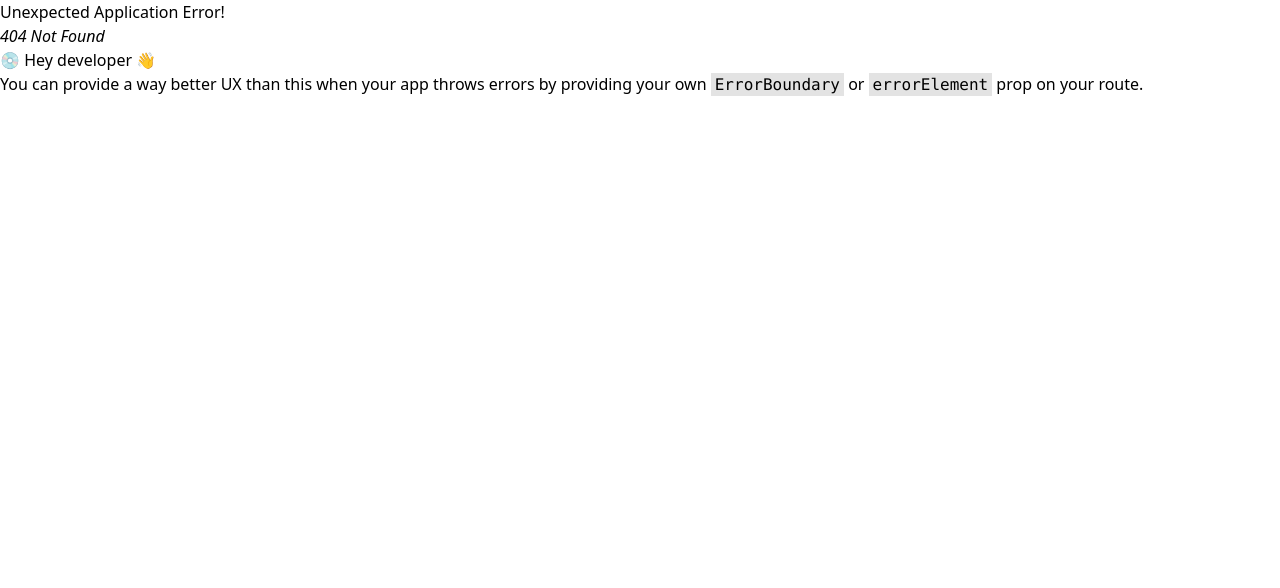
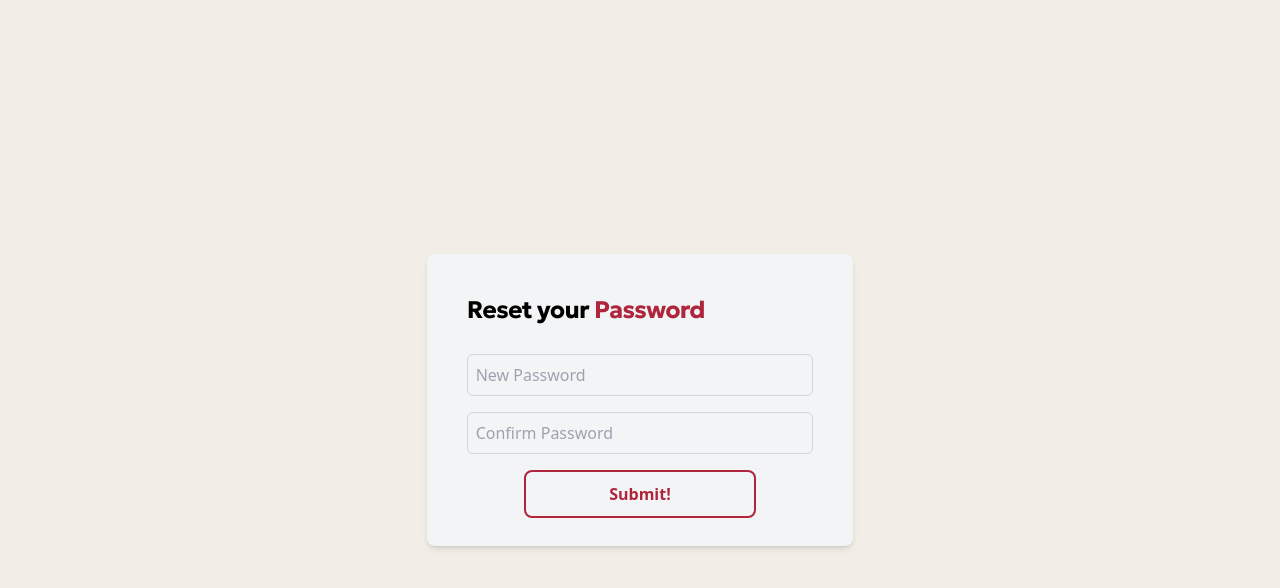
Before and after one commit to sijirama/orbital, a React (Vite) app: page /resetpassword/1 in a window 1280 px wide. Before the commit this address had no page. Shown: the top 588 px of the page. Built offline with nearby package versions, Linux system fonts and the light colour scheme.

Commit message:
fix:auth margin, feat:resetpassword

```diff
--- a/src/Pages/ForgotPassword.tsx
+++ b/src/Pages/ForgotPassword.tsx
@@ -39,7 +39,7 @@ export default function ForgotPassword() {
         <main className=" w-full min-h-screen flex ">
             <section className="w-0"></section>
             <section className=" w-full  bg-mylightpink flex justify-center items-center">
-                <div className="w-2/3 md:w-2/3 lg:w-1/3 bg-mylightgray px-5 md:px-7  lg:px-10 py-5 rounded-lg shadow-md">
+                <div className="w-5/6 md:w-2/3 lg:w-1/3 bg-mylightgray px-5 md:px-7  lg:px-10 py-5 rounded-lg shadow-md">
                     <p className="font-bold text-lg lg:text-2xl my-4 lg:my-5 font-geologica -tracking-wide">
                         Enter your <span className="text-mydarkred"> Email</span>
                     </p>
--- a/src/Pages/Register.tsx
+++ b/src/Pages/Register.tsx
@@ -51,7 +51,7 @@ export default function Register() {
                 <img className="w-full h-full object-cover object-center" src="registerbg.jpg" alt="" />
             </section>
             <section className=" w-full md:w-2/3 lg:w-1/2 bg-mylightpink flex justify-center items-center">
-                <div className="w-2/3 md:w-2/3 bg-mylightgray px-5 md:px-7 lg:px-10 py-5 rounded-lg shadow-md">
+                <div className="w-5/6 md:w-2/3 bg-mylightgray px-5 md:px-7 lg:px-10 py-5 rounded-lg shadow-md">
                     <p className="font-bold text-lg lg:text-2xl my-4 lg:my-6 font-geologica -tracking-wide">
                         Welcome to <span className="text-mydarkred"> Orbital</span>
                     </p>
--- a/src/Pages/ResetPassword.tsx
+++ b/src/Pages/ResetPassword.tsx
@@ -0,0 +1,97 @@
+import { useResetPasswordMutation } from '../Store/slices/userApiSlice'
+import { Formik, Form, Field, ErrorMessage } from 'formik'
+import { UserResetPasswordType } from '../Types/User'
+//import { Link } from 'react-router-dom'
+
+const initialState: UserResetPasswordType = {
+    password: '',
+    confirmPassword: ''
+}
+
+export default function ResetPassword() {
+    const [submit, { isLoading }] = useResetPasswordMutation()
+    //const navigate = useNavigate()
+
+    const handleSubmit = async (user: UserResetPasswordType) => {
+        const { password, confirmPassword } = user
+        try {
+            if (password !== confirmPassword) {
+                throw new Error('Pasword do not match')
+            }
+            const response = await submit({ password }).unwrap()
+            console.log(response)
+            //navigate('/signin')
+        } catch (error) {
+            console.error(error)
+        }
+    }
+
+    const validate = (values: UserResetPasswordType) => {
+        const errors: UserResetPasswordType | any = {}
+        if (!values.password) {
+            errors.password = 'Password is Required'
+        }
+        return errors
+    }
+
+    return (
+        <main className=" w-full min-h-screen flex ">
+            <section className="w-0"></section>
+            <section className=" w-full  bg-mylightpink flex justify-center items-center">
+                <div className="w-5/6 md:w-2/3 lg:w-1/3 bg-mylightgray px-5 md:px-7  lg:px-10 py-5 rounded-lg shadow-md">
+                    <p className="font-bold text-lg lg:text-2xl my-4 lg:my-5 font-geologica -tracking-wide">
+                        Reset your <span className="text-mydarkred"> Password</span>
+                    </p>
+                    <Formik
+                        initialValues={initialState}
+                        validate={(values) => validate(values)}
+                        onSubmit={(values, { setSubmitting }) => {
+                            console.log(setSubmitting)
+                            handleSubmit(values)
+                        }}
+                    >
+                        {({ isSubmitting }) => (
+                            <Form className="flex flex-col bg-mylightgray ">
+                                <Field
+                                    className="bg-mylightgray font-light focus:outline-none p-1 md:p-2 my-1 md:my-2 border border-gray-300 rounded-md"
+                                    placeholder="New Password"
+                                    type="password"
+                                    name="password"
+                                />
+                                <ErrorMessage
+                                    className="text-red-700 font-semibold text-xs"
+                                    name="password"
+                                    component="div"
+                                />
+
+                                <Field
+                                    className="bg-mylightgray font-light focus:outline-none p-1 md:p-2 my-1 md:my-2 border border-gray-300 rounded-md"
+                                    placeholder="Confirm Password"
+                                    type="password"
+                                    name="password"
+                                />
+                                <ErrorMessage
+                                    className="text-red-700 font-semibold text-xs"
+                                    name="confirmPassword"
+                                    component="div"
+                                />
+
+                                <div className="flex gap-1 items-center justify-center">
+                                    <button
+                                        className={`text-mydarkred font-bold border-2 border-mydarkred rounded-lg w-1/2 md:w-2/3 my-2 h-12 ${
+                                            isSubmitting && isLoading && 'opacity-25'
+                                        }`}
+                                        type="submit"
+                                        disabled={isLoading}
+                                    >
+                                        {isLoading ? 'Submitting' : 'Submit!'}
+                                    </button>
+                                </div>
+                            </Form>
+                        )}
+                    </Formik>
+                </div>
+            </section>
+        </main>
+    )
+}
--- a/src/Pages/SignIn.tsx
+++ b/src/Pages/SignIn.tsx
@@ -48,7 +48,7 @@ export default function SignIn() {
                 <img className="w-full h-full object-cover object-center" src="registerbg.jpg" alt="" />
             </section>
             <section className=" w-full md:w-2/3 lg:w-1/2 bg-mylightpink flex justify-center items-center">
-                <div className="w-2/3 md:w-2/3 bg-mylightgray px-5 md:px-7  lg:px-10 py-5 rounded-lg shadow-md">
+                <div className="w-5/6 md:w-2/3 bg-mylightgray px-5 md:px-7  lg:px-10 py-5 rounded-lg shadow-md">
                     <p className="font-bold text-lg lg:text-2xl my-4 lg:my-6 font-geologica -tracking-wide">
                         Welcome back to <span className="text-mydarkred"> Orbital</span>
                     </p>
--- a/src/Store/slices/userApiSlice.ts
+++ b/src/Store/slices/userApiSlice.ts
@@ -31,8 +31,21 @@ export const UserApiSLice = apiSlice.injectEndpoints({
                 method: 'POST',
                 body: data
             })
+        }),
+        resetPassword: builder.mutation({
+            query: (data) => ({
+                url: `${USER_URL}resetPassword`,
+                method: 'POST',
+                body: data
+            })
         })
     })
 })
 
-export const { useCheckHealthQuery, useLoginMutation, useRegisterMutation, useForgotPasswordMutation } = UserApiSLice
+export const {
+    useCheckHealthQuery,
+    useLoginMutation,
+    useRegisterMutation,
+    useForgotPasswordMutation,
+    useResetPasswordMutation
+} = UserApiSLice
--- a/src/Types/User.ts
+++ b/src/Types/User.ts
@@ -10,6 +10,11 @@ export interface UserAuthenticationType {
     password: string
 }
 
+export interface UserResetPasswordType {
+    password: string
+    confirmPassword: string
+}
+
 export interface UserForgotPasswordType {
     email: string
 }
--- a/src/main.tsx
+++ b/src/main.tsx
@@ -10,6 +10,7 @@ import HomePage from './Pages/HomePage.tsx'
 import Register from './Pages/Register.tsx'
 import SignIn from './Pages/SignIn.tsx'
 import ForgotPassword from './Pages/ForgotPassword.tsx'
+import ResetPassword from './Pages/ResetPassword.tsx'
 
 const router = createBrowserRouter(
     createRoutesFromElements(
@@ -18,6 +19,7 @@ const router = createBrowserRouter(
             <Route path="/register" element={<Register />} />
             <Route path="/authenticate" element={<SignIn />} />
             <Route path="/forgotpassword" element={<ForgotPassword />} />
+            <Route path="/resetpassword/:id" element={<ResetPassword />} />
 
             <Route path="/dashboard" element={<Dashboard />} />
         </Route>
```
